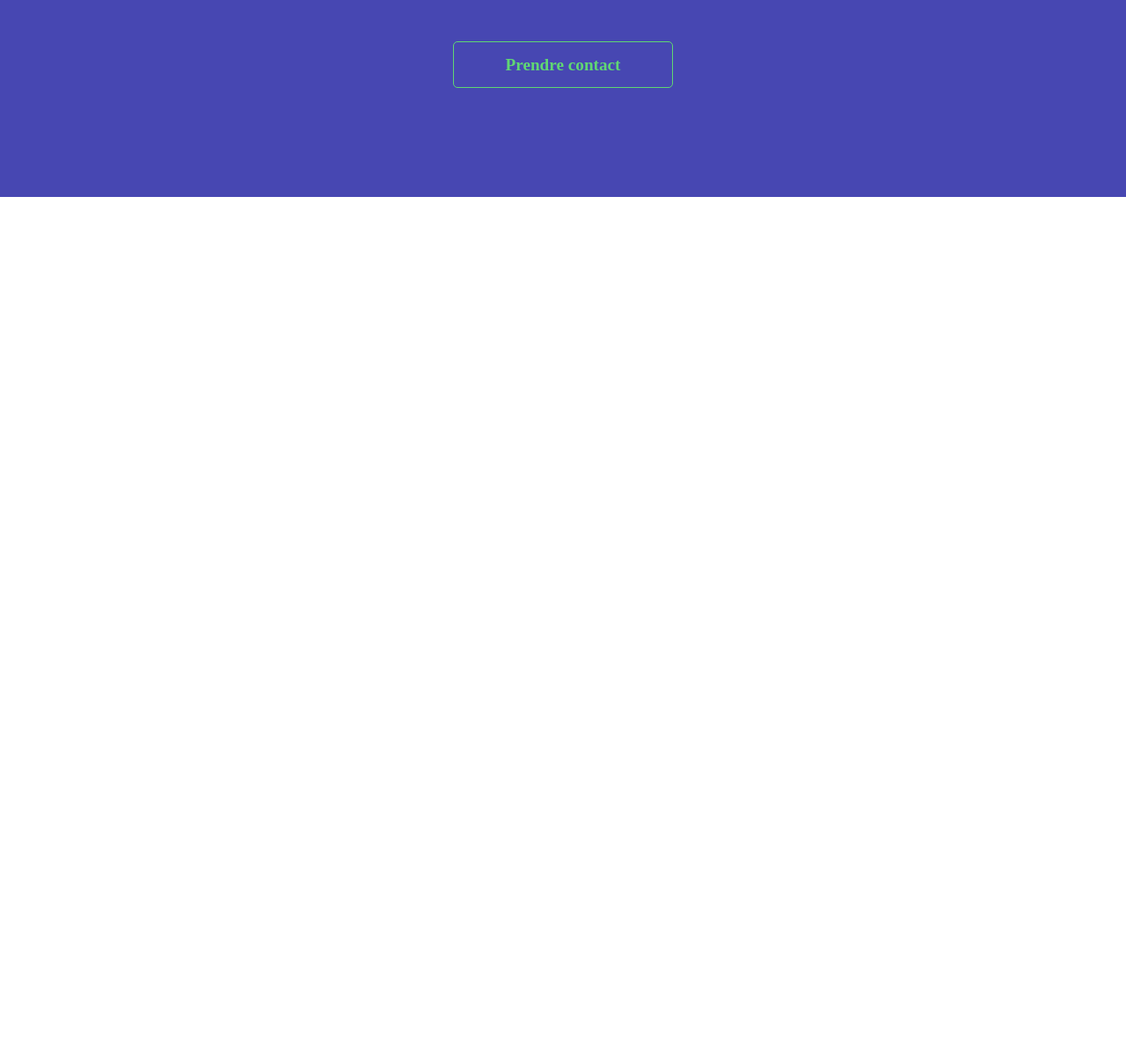
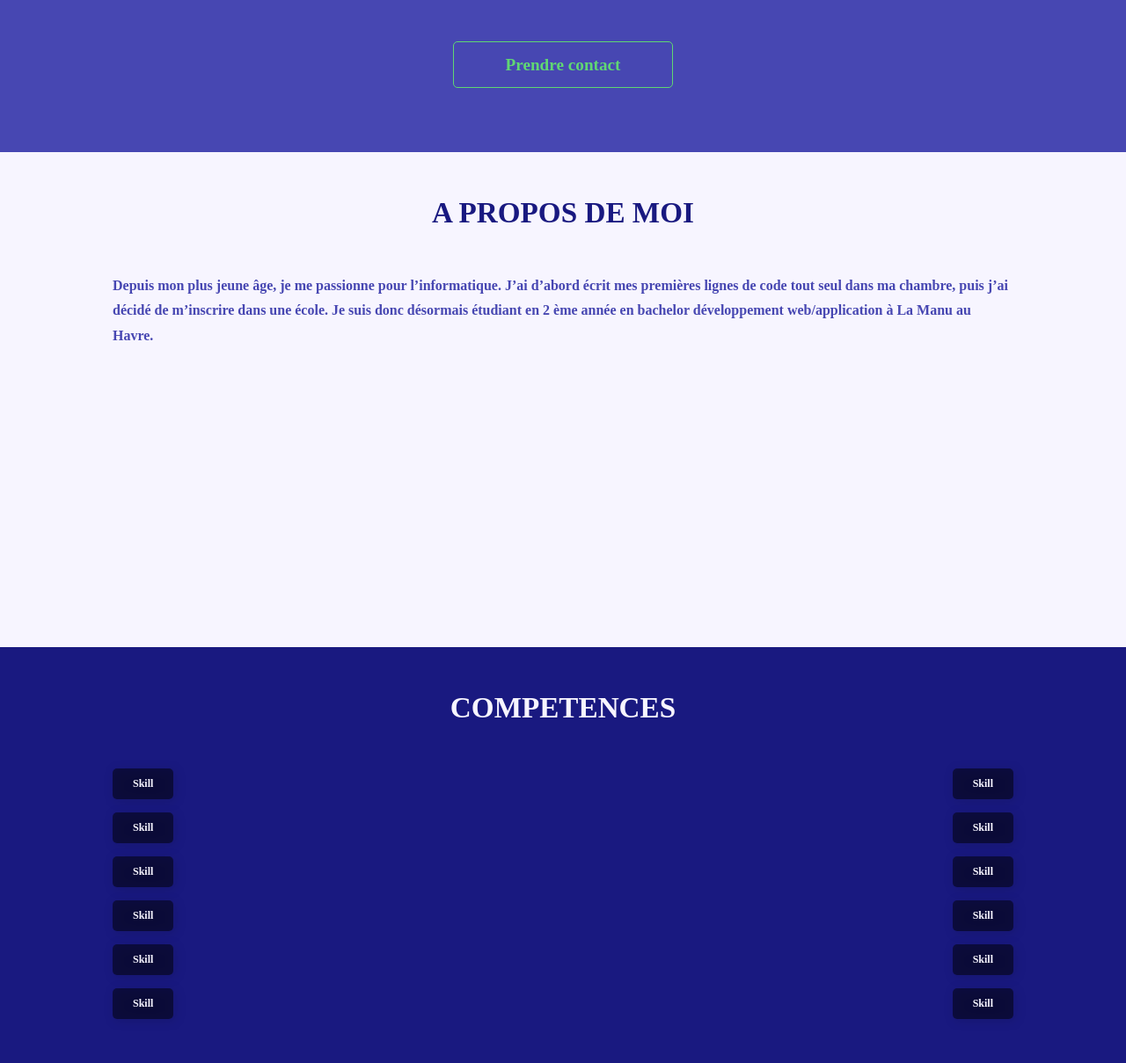
Before and after one commit to MaximeLeduey/Portfolio, a website: page index.html in a window 1280 px wide. Shown: the part 671-1880 px from the top of the page at 88% size. Before the commit the page ends 895 px from the top, so only its background shows below. Drawn offline with Linux system fonts and the light colour scheme.

Commit message:
skills section

```diff
--- a/assets/scss/input.scss
+++ b/assets/scss/input.scss
@@ -7,7 +7,7 @@
     padding: 0;
 }
 
-// styles généraux ( atomes )
+// styles généraux
 
 button {
     width: 250px;
@@ -19,6 +19,43 @@ button {
     font-weight: bold;
     font-family: $font-1;
     background-color: transparent;
+    cursor: pointer;
+    transition: background-color 0.3s, color 0.3s;
+}
+
+button:hover, button:active {
+    border: none;
+}
+
+button:hover {
+    background-color: $green-300;
+    color: white;
+}
+
+button:active {
+    background-color: $neutral-100;
+    color: $green-300;
+}
+
+.heading-2 {
+    font-size: $heading-2;
+    font-family: $font-1;
+    font-weight: bold;
+}
+
+p {
+    font-family: $font-2;
+}
+
+.skill_item {
+    padding: 10px 23px;
+    background-color: rgba(0,0,0,0.5);
+    color: $neutral-100;
+    font-weight: 600;
+    border-radius: 5px;
+    filter: drop-shadow(2px 2px 6px rgba(0,0,0,0.25));
+    font-family: 'Montserrat';
+    font-size: 12px;
 }
 
 
@@ -33,7 +70,7 @@ button {
     justify-content: space-between;
     align-items: center;
     &_burger_container {
-        height: 11.6px;
+        height: 14.6px;
         display: flex;
         flex-direction: column;
         justify-content: space-between;
@@ -57,7 +94,7 @@ button {
 .hero {
     padding: 50px 10vw;
     font-family: $font-1;
-    height: 695px;
+    height: 644px;
     display: flex;
     flex-direction: column;
     justify-content: flex-start;
@@ -75,3 +112,51 @@ button {
         font-weight: 800;
     }
 }
+
+// styles de la section about
+
+.about {
+    height: 463px;
+    padding: 50px 10vw;
+    background-color: $neutral-100;
+    display: flex;
+    flex-direction: column;
+    justify-content: flex-start;
+    align-items: center;
+    gap: 50px;
+    &_title {
+        color: $primary-700;
+    }
+    &_paragraph {
+        color: $primary-500;
+        font-weight: 600;
+        line-height: 28.4px;
+    }
+}
+
+// styles de la section skills
+
+.skills {
+    padding: 50px 10vw;
+    background-color: $primary-700;
+    display: flex;
+    flex-direction: column;
+    justify-content: flex-start;
+    gap: 50px;
+    align-items: center;
+    &_title {
+        color: $neutral-100;
+    }
+    &_list {
+        width: 100%;
+        display: flex;
+        justify-content: space-between;
+    }
+    &_column-1, &_column-2 {
+        display: flex;
+        flex-direction: column;
+        justify-content: flex-start;
+        gap: 15px;
+        align-items: center;
+    }
+}
--- a/index.html
+++ b/index.html
@@ -25,6 +25,34 @@
             </div>
             <button class="hero_btn">Prendre contact</button>
         </section>
+        <section class="about">
+            <h2 class="about_title heading-2">A PROPOS DE MOI</h2>
+            <p class="about_paragraph">  Depuis mon plus jeune âge,
+                je me passionne pour l’informatique. J’ai d’abord écrit mes premières lignes de code tout seul dans ma chambre,
+                 puis j’ai décidé de m’inscrire dans une école.
+                 Je suis donc désormais étudiant en 2 ème année en bachelor développement web/application à La Manu au Havre. </p>
+        </section>
+        <section class="skills">
+            <h2 class="skills_title heading-2">COMPETENCES</h2>
+            <div class="skills_list">
+                <div class="skills_column-1">
+                    <div class="skill_item">Skill</div>
+                    <div class="skill_item">Skill</div>
+                    <div class="skill_item">Skill</div>
+                    <div class="skill_item">Skill</div>
+                    <div class="skill_item">Skill</div>
+                    <div class="skill_item">Skill</div>
+                </div>
+                <div class="skills_column-2">
+                    <div class="skill_item">Skill</div>
+                    <div class="skill_item">Skill</div>
+                    <div class="skill_item">Skill</div>
+                    <div class="skill_item">Skill</div>
+                    <div class="skill_item">Skill</div>
+                    <div class="skill_item">Skill</div>
+                </div>
+            </div>
+        </section>
     </main>
 </body>
 </html>
```
Also changed, not shown: assets/css/output.css, 1 other file.
